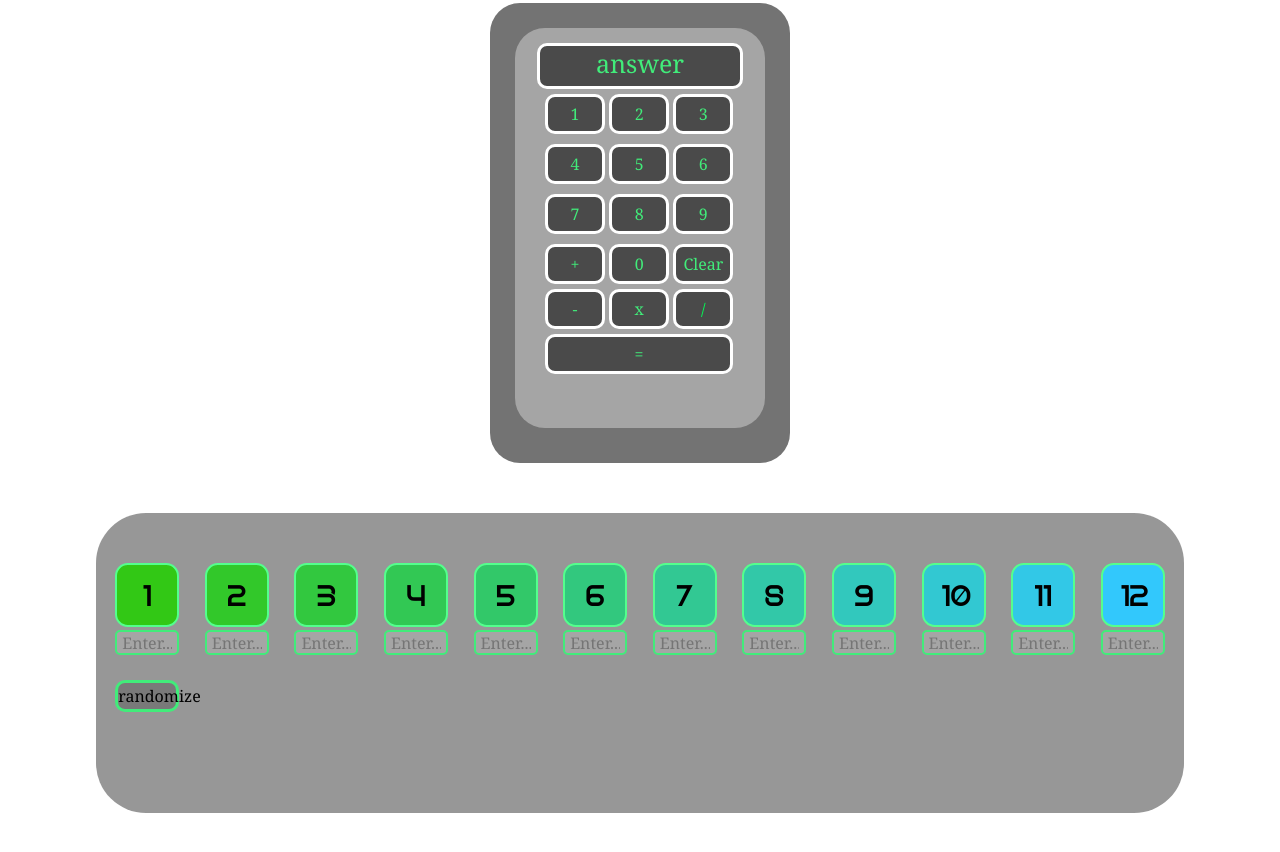
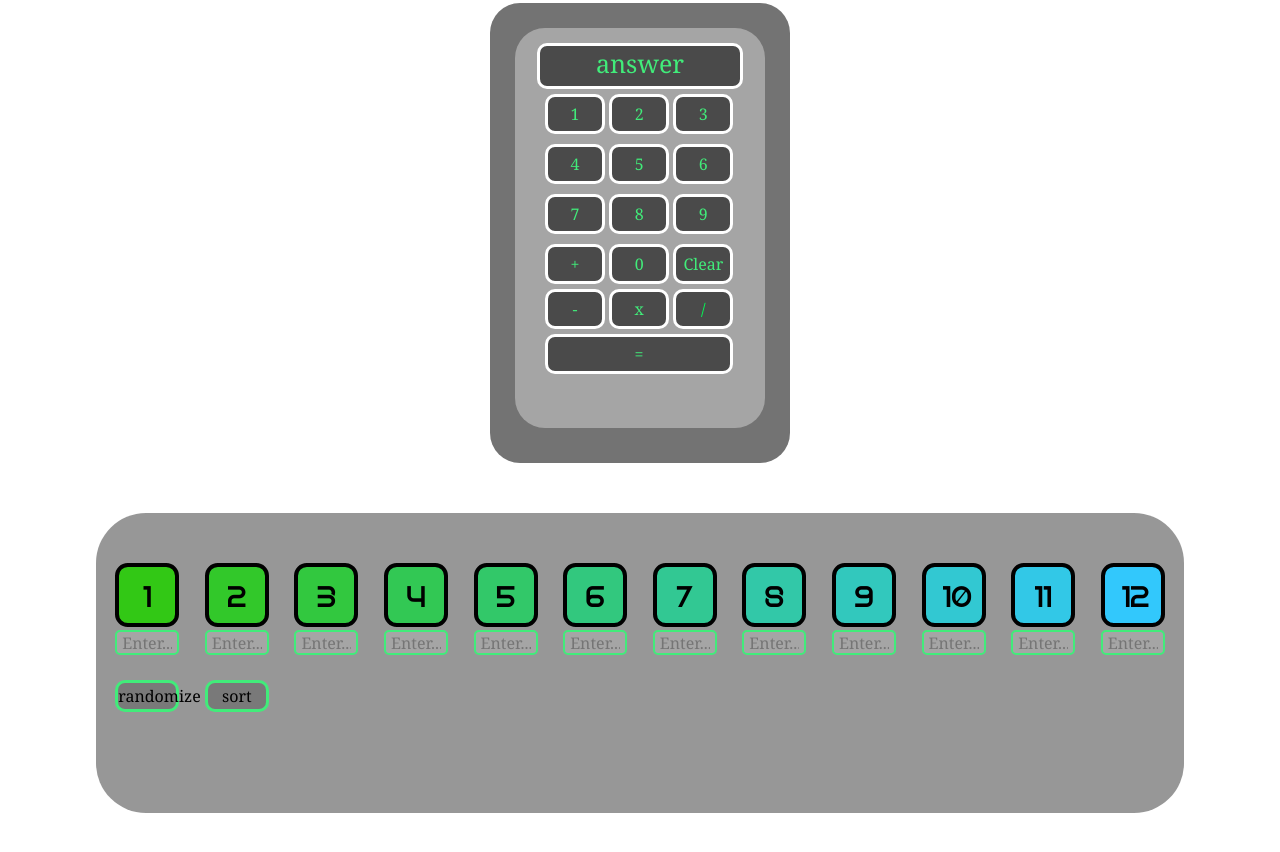
Before and after one commit to joey-schittina/joey-schittina.github.io, a plain HTML site: page index.html in a window 1280 px wide. Shown: the part 1666-2518 px from the top of the page. Drawn offline with nearby package versions, Linux system fonts and the light colour scheme.

Commit message:
sorting added

```diff
--- a/index.html
+++ b/index.html
@@ -183,6 +183,7 @@
             <input class="inp" type="text" id="inp11" placeholder="Enter...">
             <input class="inp" type="text" id="inp12" placeholder="Enter...">
             <button class="randomize" id="randomizer" onclick="randomizenums()">randomize</button>
+            <button class="randomize" id="bubsort" onclick="bubblesort()">sort</button>
         </div>
     </div>
 
--- a/joey.css
+++ b/joey.css
@@ -691,7 +691,7 @@ body{
     text-align: center;
     font-family: 'secondfont';
     z-index: 90;
-    border: 2px solid rgb(84, 255, 141) ;
+    border: 4px solid rgb(0, 0, 0) ;
 }
 
 .bubbletext{
--- a/main.js
+++ b/main.js
@@ -195,3 +195,20 @@ function randomizenums(){
   }
   updatecolors();
 }
+
+
+
+function bubblesort(){
+  for(let i = 1; i<13;i++){
+    for(let j = 1; j<12;j++){
+      if(parseInt(buttonarray[j].innerHTML)>parseInt(buttonarray[j+1].innerHTML)){
+        var bord = buttonarray[j].style.borderColor;
+        var temp = parseInt(buttonarray[j].innerHTML);
+        buttonarray[j].innerHTML=parseInt(buttonarray[j+1].innerHTML);
+        buttonarray[j+1].innerHTML=temp;
+
+      }
+    }
+  }
+  updatecolors();
+}
```
